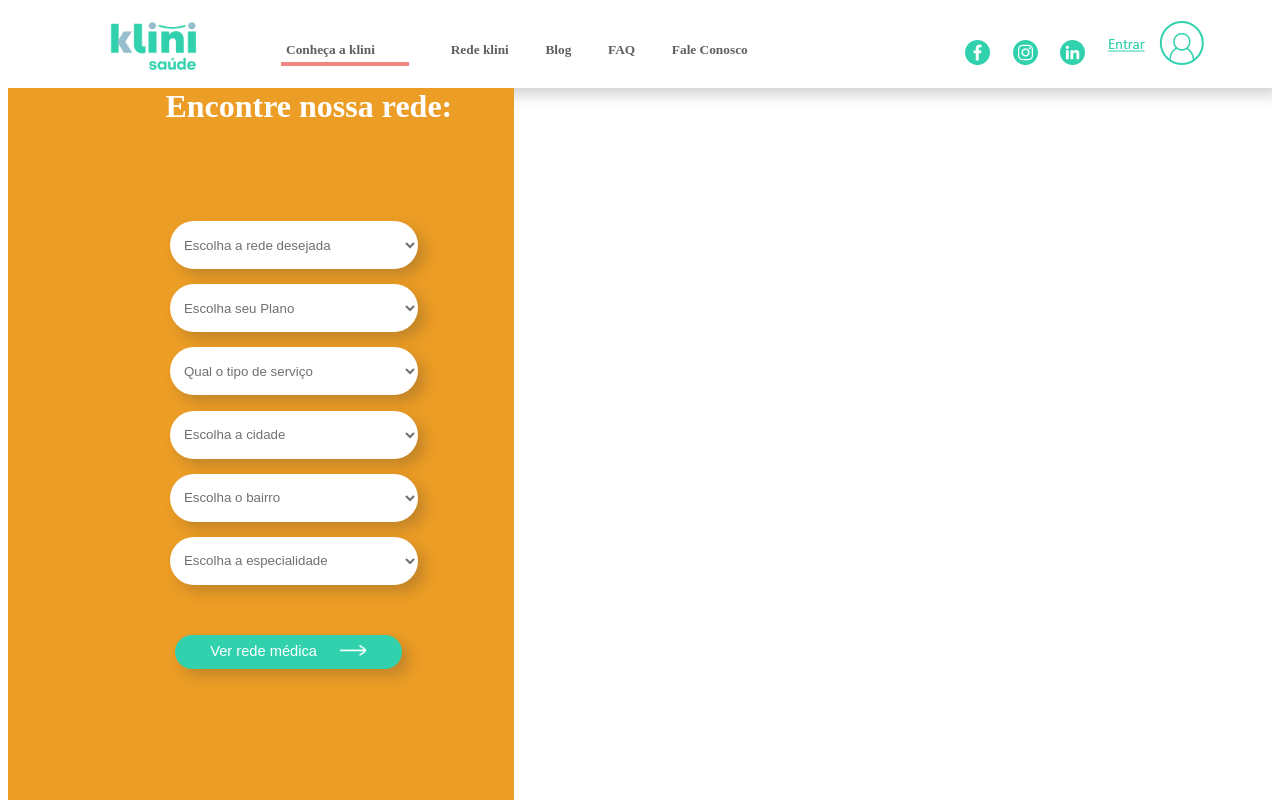
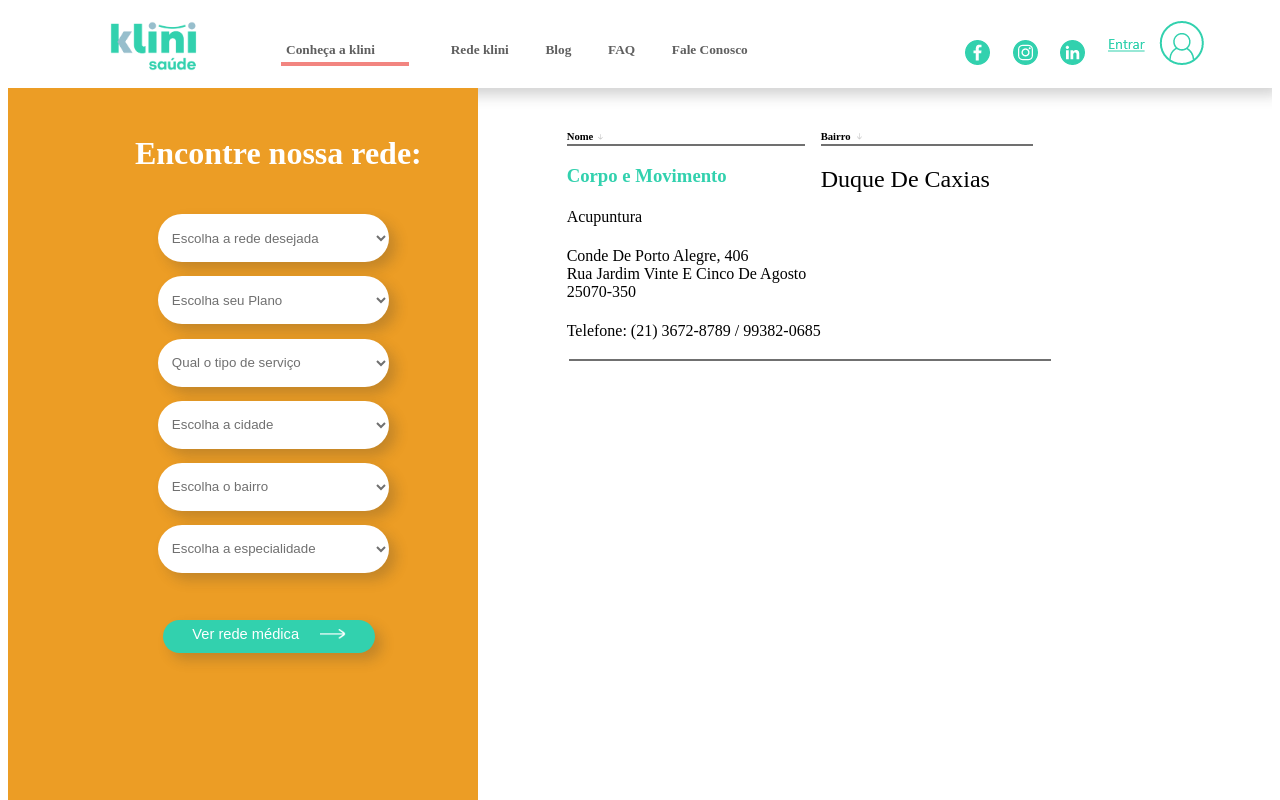
Before and after one commit to biancakelly-wd/sie_klini, a React (Create React App) app: page /rede-credenciada in a window 1280 px wide. Shown: the top 800 px of the page. Built offline with nearby package versions, Linux system fonts and the light colour scheme.

Commit message:
page-rede

```diff
--- a/src/views/page-rede-credenciada/index.jsx
+++ b/src/views/page-rede-credenciada/index.jsx
@@ -1,7 +1,8 @@
 import "./style.css";
 import Header from "../components/header";
 import Footer from "../components/footer";
-import  VerRede from "../assets/img/envio.png"
+import VerRede from "../assets/img/envio.png"
+import SetaIndica from "../assets/img/seta-indica.png";
 
 
 
@@ -9,12 +10,13 @@ import  VerRede from "../assets/img/envio.png"
 
 
 
-function PageRedeCredenciada(){
+function PageRedeCredenciada() {
 
 
-    return(
+      return (
             <>
-        <Header/>
+                  <Header />
+                  <div className="colrede-cred">
                         <div className="col1-rede">
                               <div className="titulo-redecred">
                                     <h1 className="titulo-redecredenciada">Encontre nossa rede:</h1></div>
@@ -54,13 +56,37 @@ function PageRedeCredenciada(){
                                     <option value="3">KLINI RIO</option>
                                     <option value="3">KLINI RIO</option>
                               </select>
-                  <div className="verede-bottom">Ver rede médica<img className="envio"src={VerRede}/> </div>
+                              <div className="verede-bottom">Ver rede médica<img className="envio" src={VerRede} /> </div>
 
                         </div>
+
                         <div className="col2-rede">
+                              <div className="section1-nome">
+                                    <h2 className="nome-d">Nome</h2>
+                                    <img className="seta-indica" src={SetaIndica} />
+                                    <div id="linha-nomer"></div>
+                                    <h3 className="Corpo-Movimento">Corpo e Movimento</h3>
+                                    <h4 className="aculputura">Acupuntura</h4>
+                                    <h4 className="endereço-r">Conde De Porto Alegre, 406<br></br> Rua Jardim Vinte E Cinco De Agosto<br></br> 25070-350
+                                    </h4>
+                                    <h4 className="tel-rede">Telefone: (21) 3672-8789 / 99382-0685</h4>
+                              </div>
+                              <div className="section2-Bairror">
+                                    <h2 className="nome-d">Bairro</h2>
+                                    <img className="seta-indica" src={SetaIndica} />
+                                    <div id="linha-bairro"></div>
+                                    <h2 className="end-mapa">Duque De Caxias<span> Ver no mapa</span></h2>
+                                    <div id="linha-sectionr"></div>
+                              </div>
+
+
 
                         </div>
-        <Footer/>
+                  </div>
+
+
+
+                  <Footer />
 
 
 
--- a/src/views/page-rede-credenciada/style.css
+++ b/src/views/page-rede-credenciada/style.css
@@ -1,4 +1,7 @@
 /*BODY {background-color: #EC9D25;}*/
+.colrede-cred{
+    display: flex;
+}
 .col1-rede{
     width: 40%;
     background-color: #EC9D25;
@@ -8,8 +11,11 @@
 
 
 .col2-rede{
+    display: flex;
     width: 60%;
     height: 80%;
+    margin-left: 7%;
+    margin-top: 3%;
 
 }
 .titulo-redecredenciada{
@@ -19,7 +25,9 @@
     text-align: center;
     margin-bottom: 5%;
     width: 119%;
-    margin-top: 0%;
+    margin-top: 0% !important;
+    padding: 10%;
+    margin-left: -12%;
 }
 .select-rede {
     width: 28%;
@@ -63,5 +71,35 @@
     margin-top: 10%;
 }
 .sel-redes{
-    margin-top: 16%;
+    margin-bottom: -9%;
 }
+.nome-d{
+    font-size: 8pt;
+    display: inline;
+    font-weight: bold;
+    font-family: aileron;
+}
+.seta-indica {
+    width: 2%;
+    margin-left: 2%;
+}
+#linha-nomer{
+    width: 93%;
+    border: 1px solid #707070;
+}
+#linha-bairro{
+    width: 71%;
+    border: 1px solid #707070;
+}
+#linha-sectionr{
+    width: 162%;
+    border: 1px solid #707070;
+    margin-top: 56%;
+    margin-left: -85%;
+
+}
+.Corpo-Movimento{
+    color: #32D1AE;
+    font-weight: bold;
+    font-family: aileron;
+}
```
Also changed, not shown: src/views/assets/img/seta-indica.png (added). Lines whose indentation alone changed are shown as unchanged.
